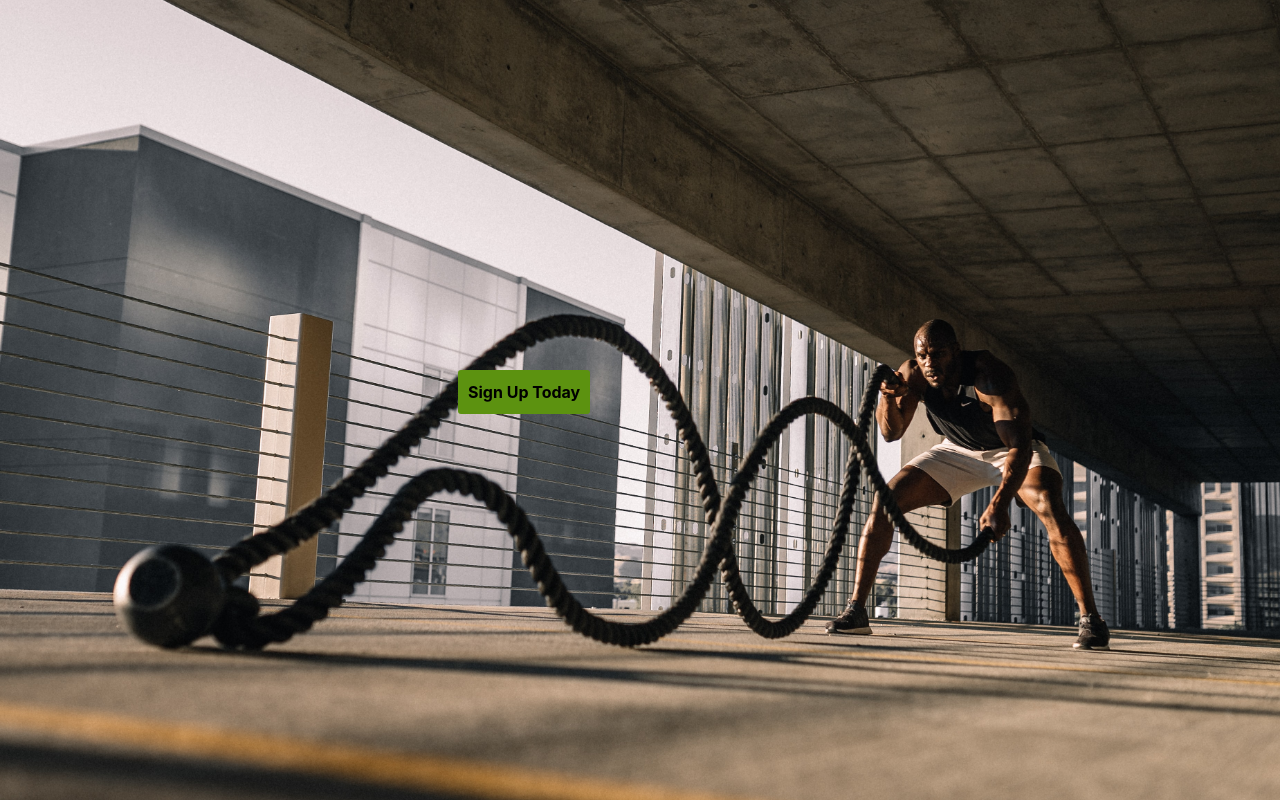
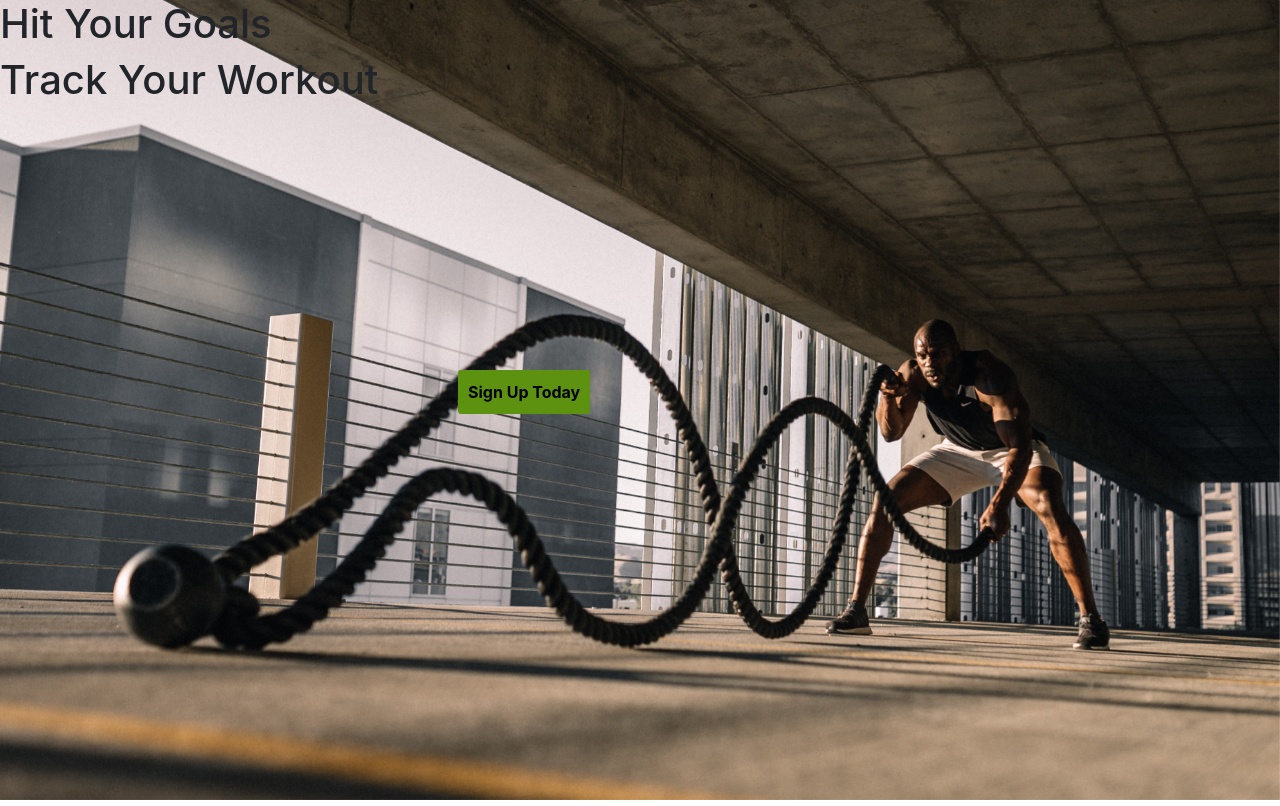
Before and after one commit to Mathew29/workout-landing, a React (Create React App) app: page / in a window 1280 px wide. Built offline with nearby package versions, Linux system fonts and the light colour scheme.

Commit message:
add placeholder text

```diff
--- a/src/components/LandingPage/LandingPage.js
+++ b/src/components/LandingPage/LandingPage.js
@@ -22,6 +22,10 @@ const LandingPage = () => {
 
   return (
     <div className={styles.Background}>
+      <div className={styles.Text}>
+        <h1>Hit Your Goals</h1>
+        <h1>Track Your Workout</h1>
+      </div>
       <Modal show={show} modalClosed={signUpCancelHandler}>
         <SignUp />
         <button onClick={() => setShow(false)}>press me</button>
```
